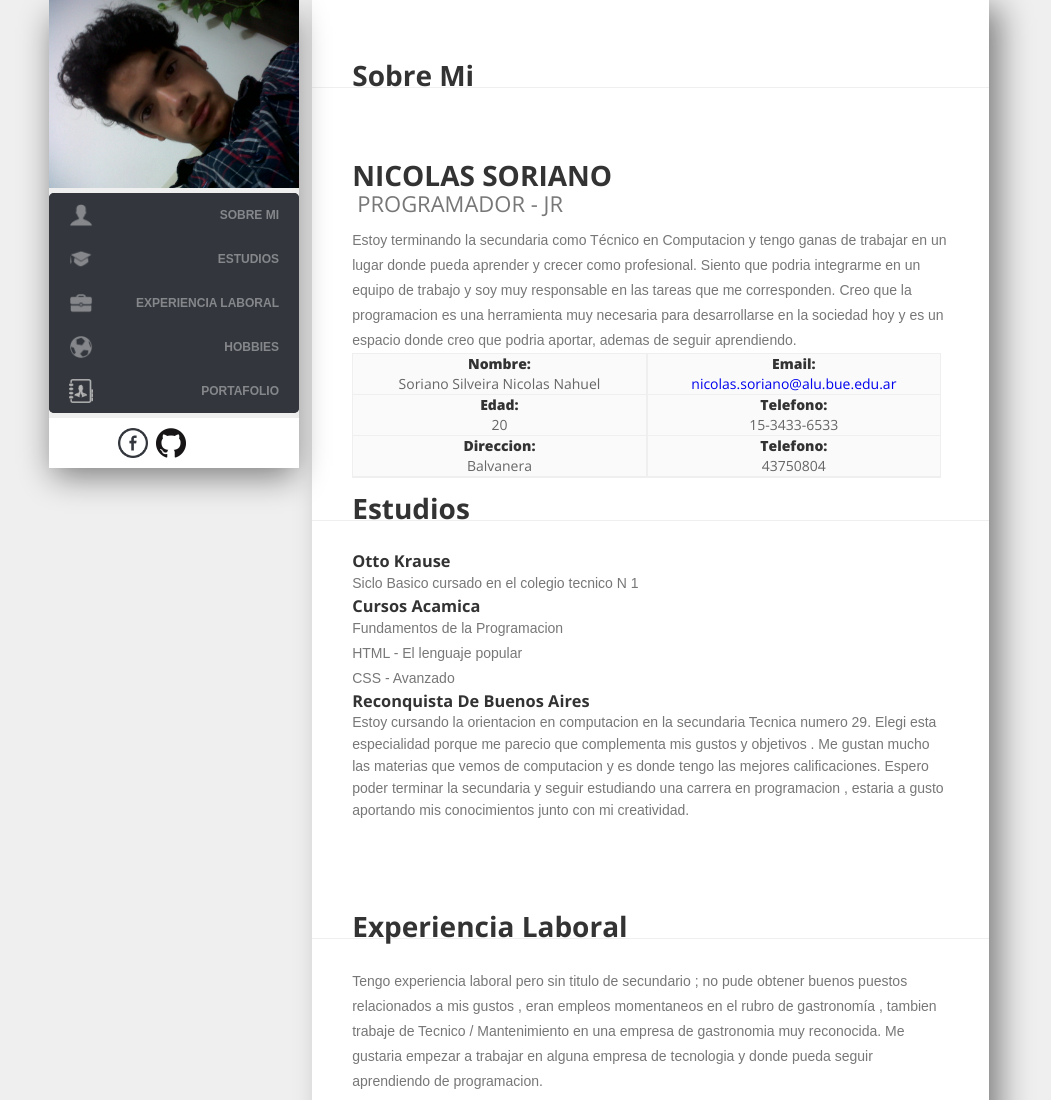
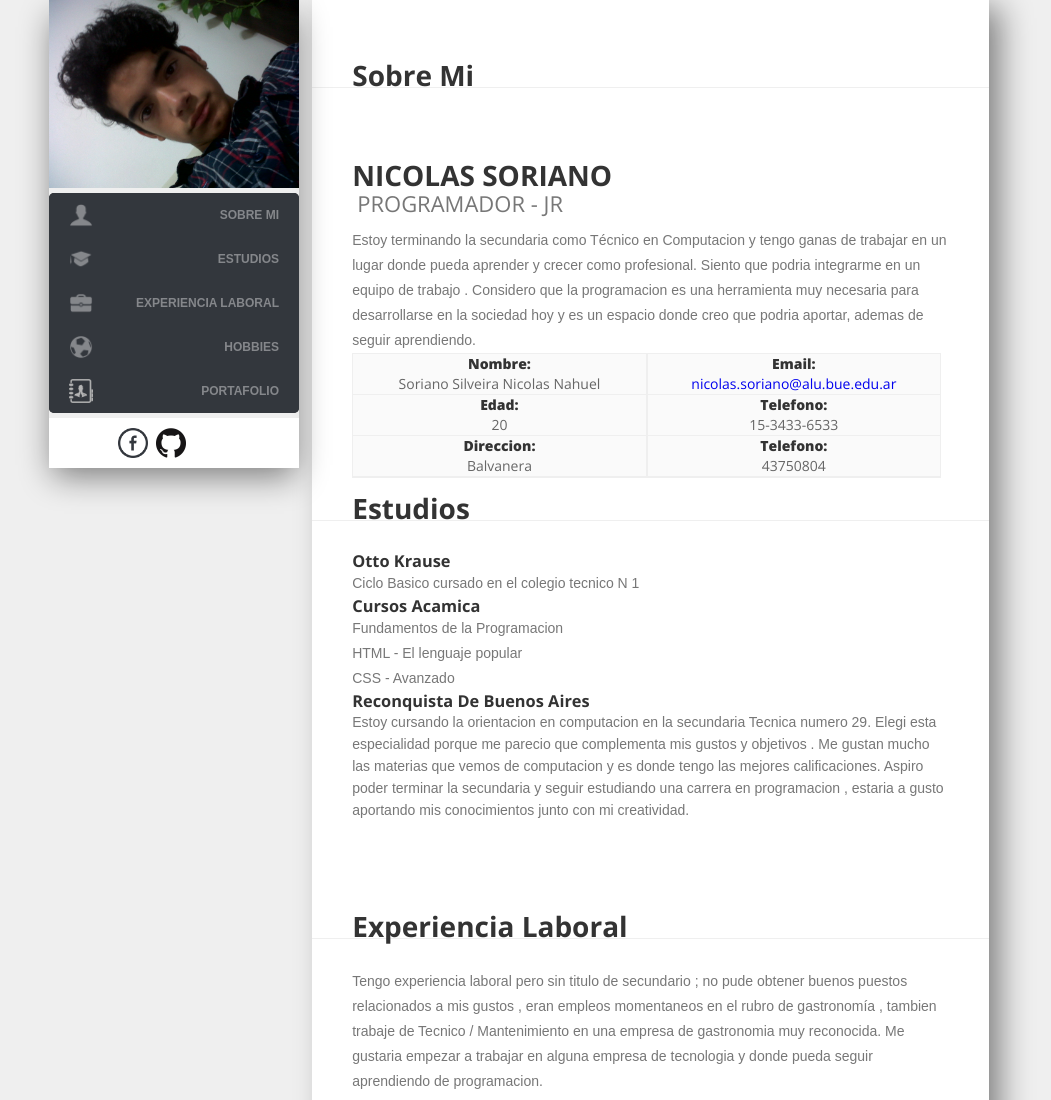
Before and after one commit to NicolasNsoriano/Portafolio, a plain HTML site: page index.html in a window 1280 px wide. Shown: the top 1100 px of the page, without its empty margins (121-1172 px from the left). Drawn offline with nearby package versions, Linux system fonts and the light colour scheme.

Commit message:
Update index.html

```diff
--- a/index.html
+++ b/index.html
@@ -36,7 +36,7 @@
 		<h1 class="nombre">Nicolas Soriano</h1>
 		<h2 class="profesion">Programador - JR</h2>
 				<p class="alto-linea-p">
-					Estoy terminando la secundaria como Técnico en Computacion y tengo ganas de trabajar en un lugar donde pueda aprender y crecer como profesional. Siento que podria integrarme en un equipo de trabajo y soy muy responsable en las tareas que me corresponden. Creo que la programacion es una herramienta muy necesaria para desarrollarse en la sociedad hoy y es un espacio donde creo que podria aportar, ademas de seguir aprendiendo.
+					Estoy terminando la secundaria como Técnico en Computacion y tengo ganas de trabajar en un lugar donde pueda aprender y crecer como profesional. Siento que podria integrarme en un equipo de trabajo . Considero que la programacion es una herramienta muy necesaria para desarrollarse en la sociedad hoy y es un espacio donde creo que podria aportar, ademas de seguir aprendiendo.
 				</p>
 			<!--Descripcion -->
 		</div>
@@ -80,7 +80,7 @@
 		<section class="estudios block">
 				<h3>Otto Krause</h3>
 					<p class="alto-linea-p">
-						Siclo Basico cursado en el colegio tecnico N 1
+						Ciclo Basico cursado en el colegio tecnico N 1
 					</p>
 				<h3>Cursos Acamica</h3>
 					<p class="alto-linea-p">
@@ -89,7 +89,7 @@
 						CSS - Avanzado <br>
 					</p>
 				<h3>Reconquista De Buenos Aires</h3>
-            <p> Estoy cursando la orientacion en computacion en la secundaria Tecnica numero 29. Elegi esta especialidad porque me parecio que complementa mis gustos y objetivos . Me gustan mucho las materias que vemos de computacion y es donde tengo las mejores calificaciones. Espero poder terminar la secundaria y seguir estudiando una carrera en programacion , estaria a gusto aportando mis conocimientos junto con mi creatividad.</p>
+            <p> Estoy cursando la orientacion en computacion en la secundaria Tecnica numero 29. Elegi esta especialidad porque me parecio que complementa mis gustos y objetivos . Me gustan mucho las materias que vemos de computacion y es donde tengo las mejores calificaciones. Aspiro poder terminar la secundaria y seguir estudiando una carrera en programacion , estaria a gusto aportando mis conocimientos junto con mi creatividad.</p>
 
 		</section>
 		<!--Informacion de Estudios-->
```
